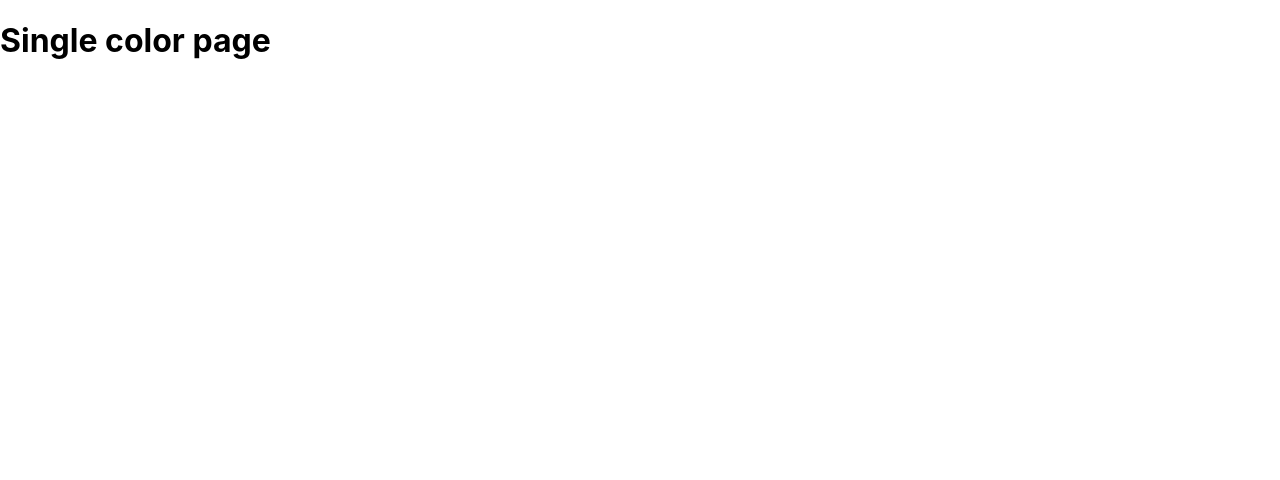
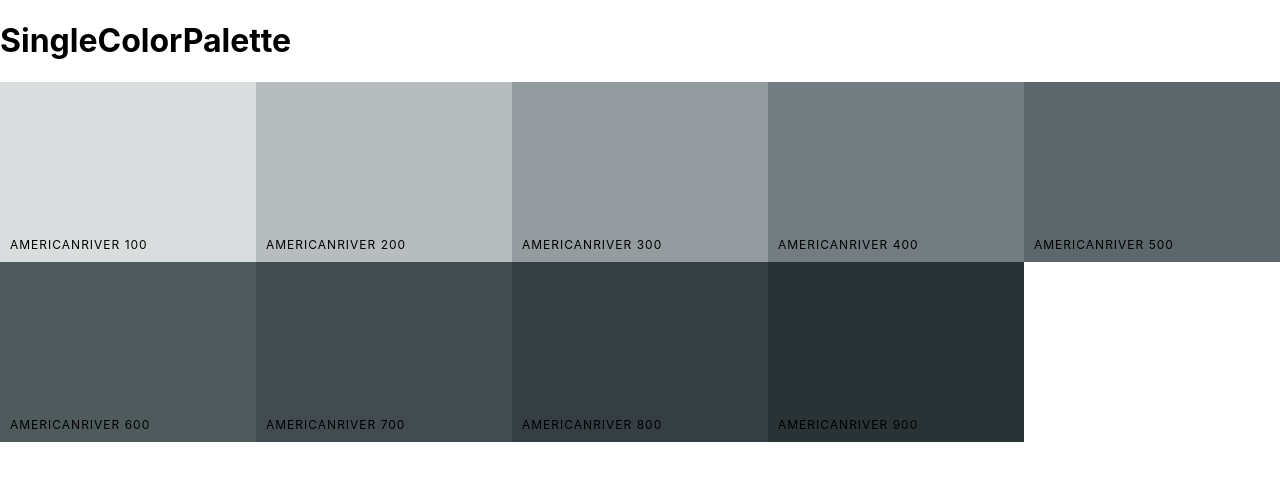
Before and after one commit to BhavyaCodes/react-colors, a React (Create React App) app: page /palette/flat-ui-colors-american/americanriver in a window 1280 px wide. Shown: the top 480 px of the page. Built offline with nearby package versions, Linux system fonts and the light colour scheme.

Commit message:
Display colors in SingleColorPalette

```diff
--- a/src/App.js
+++ b/src/App.js
@@ -4,6 +4,7 @@
 import seedColors from './seedColors'
 import PaletteList from './PaletteList'
 import {generatePalette} from './colorHelpers'
+import SingleColorPalette from './SingleColorPalette';
 
 class App extends React.Component{
   findPalette(id){
@@ -29,7 +30,13 @@
         />
         <Route exact
           path="/palette/:paletteId/:colorId"
-          render={()=><h1>Single color page</h1>}
+          render={routeProps=>
+            <SingleColorPalette
+              colorId={routeProps.match.params.colorId}
+              palette={generatePalette(
+                this.findPalette(routeProps.match.params.paletteId)
+              )}
+            />}
         />
       </Switch>
     )
--- a/src/ColorBox.js
+++ b/src/ColorBox.js
@@ -19,7 +19,7 @@
 
 
 	render() {
-		const {name, background, moreUrl} = this.props
+		const {name, background, moreUrl, showLink} = this.props
 		const {copied} = this.state
 		return (
 			<CopyToClipboard text={background} onCopy={this.changeCopyState}>
@@ -35,9 +35,11 @@
 						</div>
 						<button className="copy-button">Copy</button>
 					</div>
-					<Link to={moreUrl} onClick={e=>e.stopPropagation}>
-						<span className="see-more">More</span>
-					</Link>
+					{showLink &&
+						<Link to={moreUrl} onClick={e=>e.stopPropagation}>
+							<span className="see-more">More</span>
+						</Link>
+					}
 				</div>
 			</CopyToClipboard>
 		)
--- a/src/Palette.js
+++ b/src/Palette.js
@@ -30,6 +30,7 @@
 				background={color[format]}
 				name={color.name}
 				moreUrl={`/palette/${id}/${color.id}`}
+				showLink
 			/>
 		))
 		return (
--- a/src/SingleColorPalette.js
+++ b/src/SingleColorPalette.js
@@ -1,10 +1,37 @@
 import React, { Component } from 'react'
+import ColorBox from './ColorBox'
 
 export class SingleColorPalette extends Component {
+	constructor(props){
+		super(props)
+		this._shades = this.gatherShades(this.props.palette, this.props.colorId)
+		this.gatherShades= this.gatherShades.bind(this)
+	}
+
+	gatherShades(palette, colorToFilterBy){
+		let shades = []
+		let allColors = palette.colors
+		for(let key in allColors){
+			shades = shades.concat(
+				allColors[key].filter(color=> color.id === colorToFilterBy)
+			)
+		}
+		return shades.slice(1)
+	}
+
 	render() {
+		const colorBoxes = this._shades.map(color=>(
+			<ColorBox
+				key={color.id}
+				name={color.name}
+				background={color.hex}
+				showLink={false}
+			/>
+		))
 		return (
-			<div>
+			<div className="Palette">
 				<h1>SingleColorPalette</h1>
+				<div className="Palette-colors">{colorBoxes}</div>
 			</div>
 		)
 	}
```
